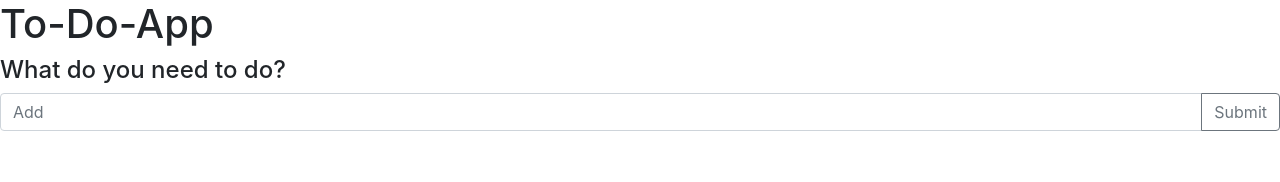
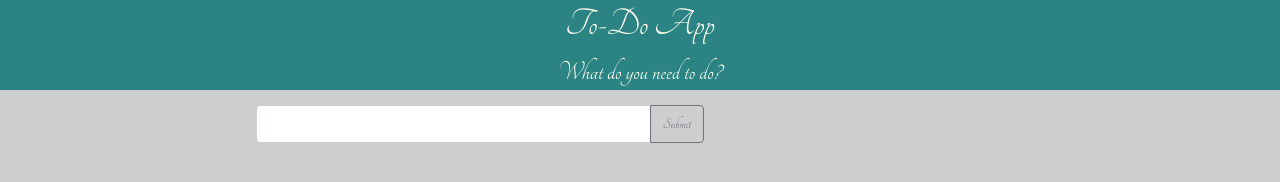
Before and after one commit to sukscode/ToDoList, a plain HTML site: page index.html in a window 1280 px wide. Drawn offline with nearby package versions, Linux system fonts and the light colour scheme.

Commit message:
javascript

```diff
--- a/index.html
+++ b/index.html
@@ -2,33 +2,35 @@
 <html lang="en">
   <head>
     <meta charset="UTF-8" />
-    <meta http-equiv="X-UA-Compatible" content="IE=edge" />
     <meta name="viewport" content="width=device-width, initial-scale=1.0" />
     <title>To Do List</title>
-    <link rel="stylesheet" href="style.css" />
     <link
       rel="stylesheet"
-      href="https://fonts.googleapis.com/css?family=Fredoka+One"
+      href="https://fonts.googleapis.com/css?family=Tangerine"
     />
+
     <link
       rel="stylesheet"
       href="https://stackpath.bootstrapcdn.com/bootstrap/4.5.2/css/bootstrap.min.css"
     />
+    <link rel="stylesheet" href="style.css" />
   </head>
   <body>
-    <div class="container-1"></div>
-    <h1>To-Do-App</h1>
-    <h4>What do you need to do?</h4>
-    <div id="to-do" class="container-2">
+    <div class="container-1">
+      <h1>To-Do App</h1>
+      <h3>What do you need to do?</h3>
+    </div>
+    <div class="container-2">
       <div class="input-group mb-3">
         <input
+          id="to-do"
           type="text"
           class="form-control"
-          placeholder="Add"
-          aria-label="Add"
+          placeholder=" "
+          aria-label="Recipient's username"
           aria-describedby="button-addon2"
         />
-        <div onclick="submitToDo()" class="input-group-append">
+        <div HTMLDivElement onclick="submitToDo()" class="input-group-append">
           <button
             class="btn btn-outline-secondary"
             type="button"
--- a/style.css
+++ b/style.css
@@ -0,0 +1,36 @@
+* {
+  padding: 0rem;
+  margin: 0rem;
+}
+body {
+  font-family: "Tangerine";
+  background-color: rgb(206, 206, 206);
+  font-size: xx-large;
+}
+
+.container-1 {
+  background: rgb(43, 131, 131);
+  color: ivory;
+}
+.container-1 h1,
+.container-1 h3 {
+  text-align: center;
+}
+
+.container-2 {
+  width: 35%;
+  margin-left: 20%;
+  margin-top: 15px;
+}
+
+.container-3 {
+  margin-left: 20%;
+  width: 45%;
+}
+
+.container-3 input {
+  margin-top: 5px;
+  float: left;
+  width: 1em;
+  height: 1em;
+}
```
Also changed, not shown: script.js (+45 -0 lines).
